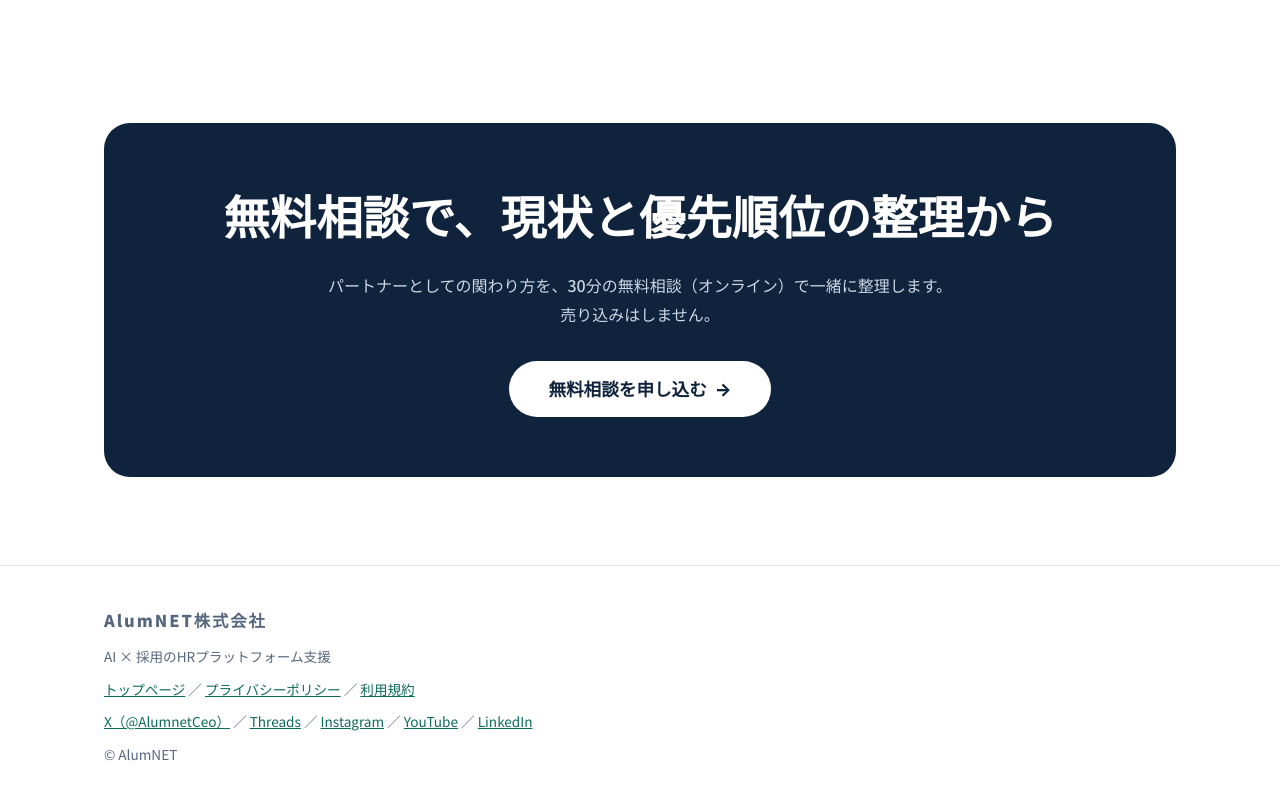
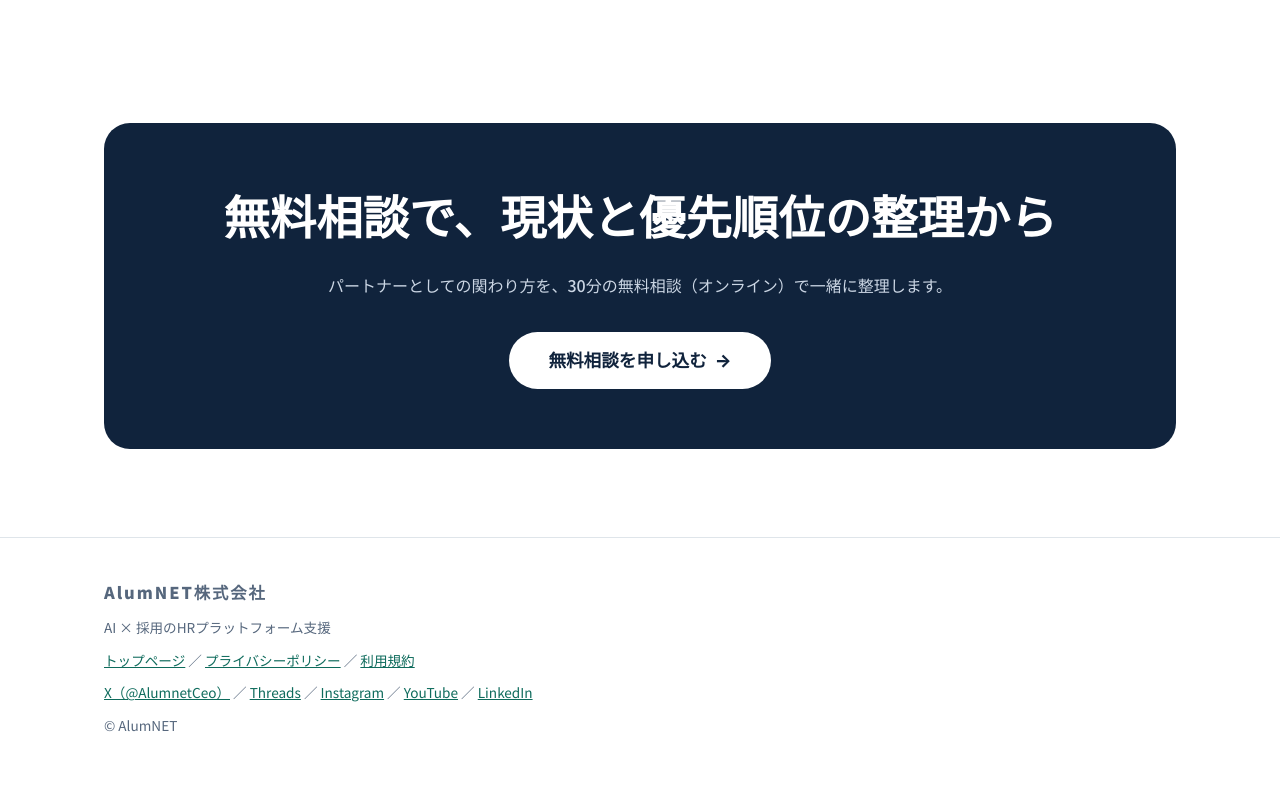
Before and after one commit to AlumNET-dshigami/alumnet-homepage, a plain HTML site: page lp/partner/index.html in a window 1280 px wide. Shown: the part 3117-3917 px from the top of the page. Drawn offline with Linux system fonts and the light colour scheme.

Commit message:
パートナーLPのCTA文言を修正（売り込みはしませんを削除）

```diff
--- a/lp/partner/index.html
+++ b/lp/partner/index.html
@@ -283,7 +283,7 @@
         <div class="wrap">
           <div>
             <h2>無料相談で、現状と優先順位の整理から</h2>
-            <p>パートナーとしての関わり方を、30分の無料相談（オンライン）で一緒に整理します。売り込みはしません。</p>
+            <p>パートナーとしての関わり方を、30分の無料相談（オンライン）で一緒に整理します。</p>
             <a class="btn btn-primary" href="https://docs.google.com/forms/d/e/1FAIpQLScFIHCpSUwW9EbqPbryuMRxY0Pc5Lsfc5-yn0AO8VSmFAM0IQ/viewform" target="_blank" rel="noopener">無料相談を申し込む <span aria-hidden="true">→</span></a>
           </div>
         </div>
```
